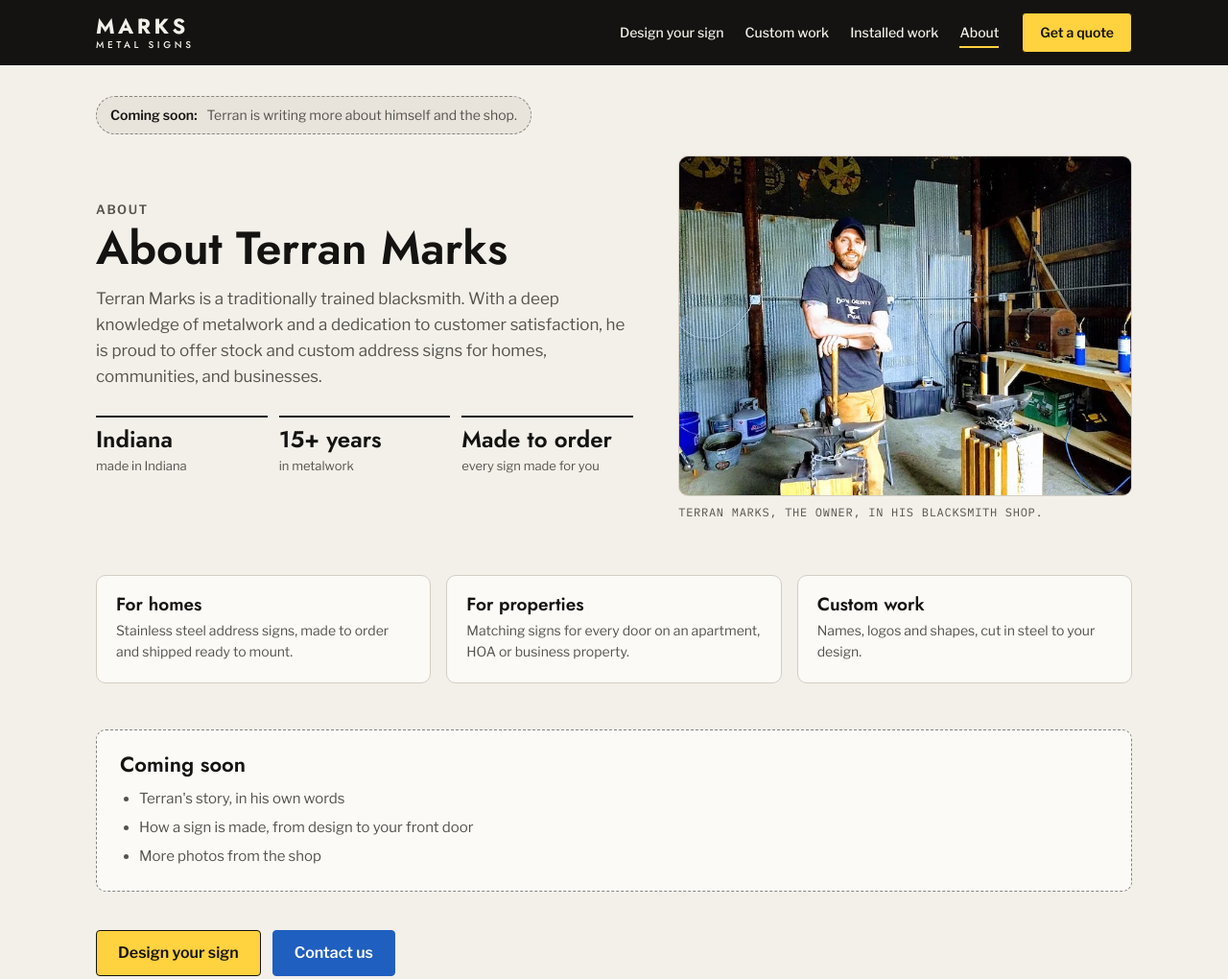
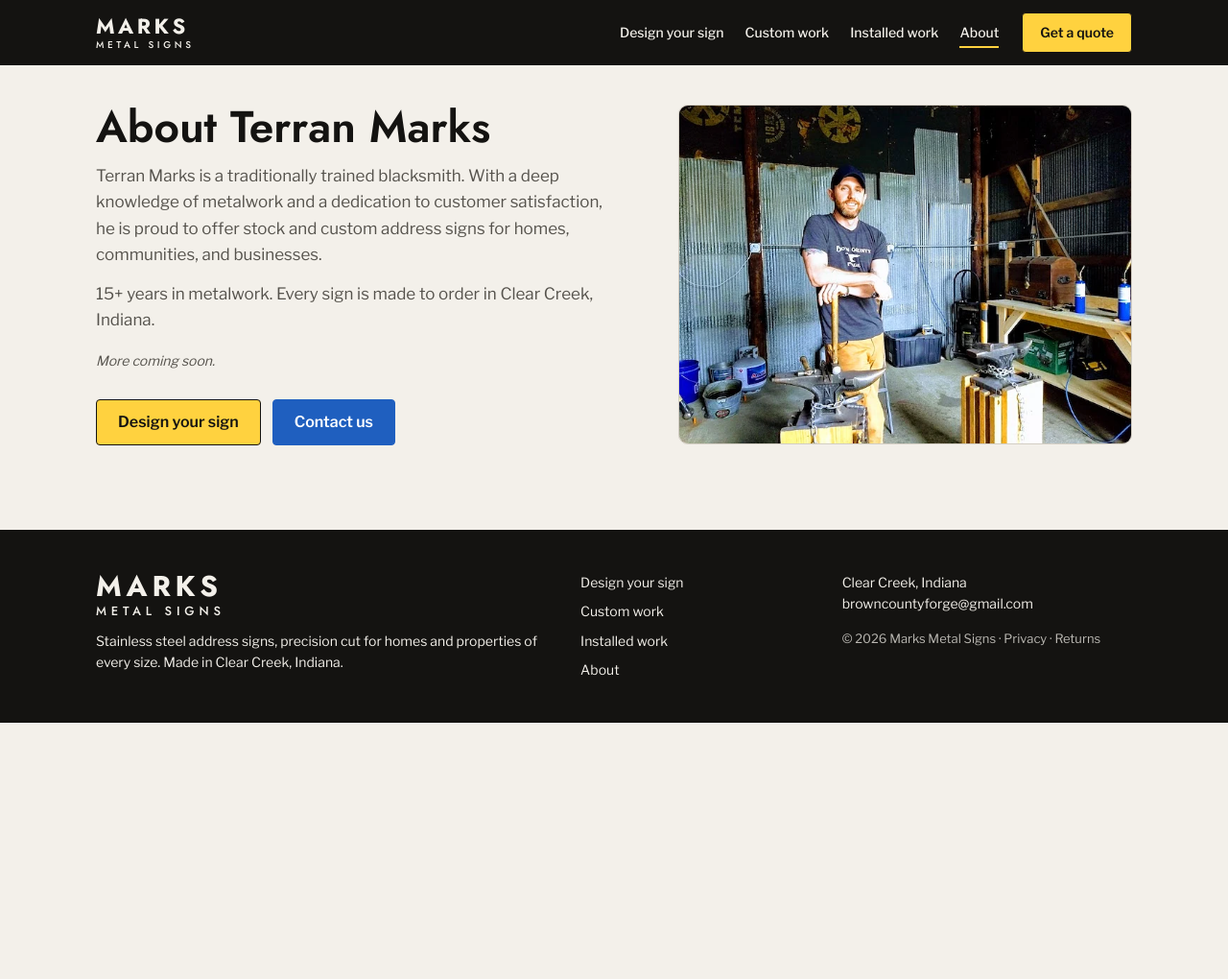
Before and after one commit to tylerstephenwoodward-beep/bcf-website-team, a plain HTML site: page site/about.html in a window 1280 px wide. Shown: the top 1020 px of the page at 96% size. After the commit the page ends 800 px from the top, so only its background shows below. Drawn offline with nearby package versions, Linux system fonts and the light colour scheme.

Commit message:
Website update 2026-11-04

```diff
--- a/site/about.html
+++ b/site/about.html
@@ -11,75 +11,38 @@
 <link rel="stylesheet" href="https://fonts.googleapis.com/css2?family=IBM+Plex+Mono:wght@400;500&family=Jost:wght@500;600;700&family=Libre+Franklin:wght@400;500;600&display=swap">
 <link rel="stylesheet" href="/assets/css/site.css?v=20261103c">
 <style>
-/* The About page. A first version: Terran is writing his own story, so the sections marked "Coming soon" are
-   placeholders until he sends it. */
-.about-page { padding-block: 32px 88px; }
-.soon-note { display: inline-flex; align-items: center; gap: 10px; padding: 8px 14px; border-radius: 999px; background: var(--bone-100); border: 1px dashed var(--steel-400); font-size: 14px; color: var(--ink-muted); }
-.soon-note b { color: var(--ink); }
-.intro { margin-top: 22px; display: grid; grid-template-columns: minmax(0, 6fr) minmax(0, 5fr); gap: 40px; align-items: center; }
-.intro h1 { font-size: clamp(32px, 4.2vw, 48px); margin-top: 8px; }
-.intro .lead { margin-top: 14px; font-size: 17px; line-height: 1.6; color: var(--ink-muted); max-width: 560px; }
-.intro figure { margin: 0; display: flex; flex-direction: column; gap: 8px; }
+/* The About page. Short on purpose until Terran sends more of his story. */
+.about-page { padding-block: 40px 88px; }
+.intro { display: grid; grid-template-columns: minmax(0, 6fr) minmax(0, 5fr); gap: 40px; align-items: center; }
+.intro h1 { font-size: clamp(32px, 4.2vw, 46px); }
+.intro .lead { margin-top: 14px; font-size: 17px; line-height: 1.6; color: var(--ink-muted); max-width: 540px; }
+.intro .more { margin-top: 18px; font-size: 14px; color: var(--ink-muted); font-style: italic; }
+.intro figure { margin: 0; }
 .intro figure img { width: 100%; height: auto; aspect-ratio: 4 / 3; object-fit: cover; border-radius: 10px; border: 1px solid var(--hairline); }
-.intro figcaption { font: 400 12px/1.5 var(--mono); letter-spacing: 0.06em; text-transform: uppercase; color: var(--ink-muted); }
-.stats { margin: 26px 0 0; display: grid; grid-template-columns: repeat(3, minmax(0, 1fr)); gap: 12px; max-width: 560px; }
-.stats div { padding-top: 10px; border-top: 2px solid var(--ink); }
-.stats dt { font: 600 24px/1.1 var(--display); }
-.stats dd { margin: 4px 0 0; font-size: 13px; color: var(--ink-muted); }
-.blocks { margin-top: 56px; display: grid; grid-template-columns: repeat(3, minmax(0, 1fr)); gap: 16px; }
-.blocks div { padding: 20px; border-radius: 10px; background: var(--bone-0); border: 1px solid var(--hairline); }
-.blocks h2 { font-size: 19px; }
-.blocks p { margin-top: 6px; font-size: 14px; color: var(--ink-muted); }
-.soon { margin-top: 48px; padding: 24px; border-radius: 10px; border: 1px dashed var(--steel-400); background: var(--bone-0); }
-.soon h2 { font-size: 22px; }
-.soon ul { margin: 12px 0 0; padding-left: 20px; display: flex; flex-direction: column; gap: 6px; color: var(--ink-muted); }
-.cta { margin-top: 40px; display: flex; gap: 12px; flex-wrap: wrap; }
+.cta { margin-top: 28px; display: flex; gap: 12px; flex-wrap: wrap; }
 .btn.blue { background: var(--link); border-color: var(--link); color: #fff; }
 .btn.blue:hover { background: var(--link-hover); border-color: var(--link-hover); }
-@media (max-width: 880px) { .intro, .blocks { grid-template-columns: 1fr; } .intro figure { order: -1; } }
+@media (max-width: 880px) { .intro { grid-template-columns: 1fr; gap: 24px; } .intro figure { order: -1; } }
 </style>
 </head>
 <body>
 <header data-nav></header>
 <main class="wrap about-page">
-  <p class="soon-note"><b>Coming soon:</b> Terran is writing more about himself and the shop.</p>
-
   <section class="intro" aria-label="About Terran Marks">
     <div>
-      <p class="eyebrow">About</p>
       <h1 data-w="about.title">About Terran Marks</h1>
       <p class="lead" data-w="about.text">Terran Marks is a traditionally trained blacksmith. With a deep knowledge of metalwork and a dedication to customer satisfaction, he is proud to offer stock and custom address signs for homes, communities, and businesses.</p>
-      <dl class="stats">
-        <div><dt>Indiana</dt><dd>made in Indiana</dd></div>
-        <div><dt>15+ years</dt><dd>in metalwork</dd></div>
-        <div><dt>Made to order</dt><dd>every sign made for you</dd></div>
-      </dl>
+      <p class="lead">15+ years in metalwork. Every sign is made to order in Clear Creek, Indiana.</p>
+      <p class="more">More coming soon.</p>
+      <div class="cta">
+        <a class="btn lg" href="/design">Design your sign</a>
+        <a class="btn lg blue" href="/custom">Contact us</a>
+      </div>
     </div>
     <figure>
       <img src="/assets/img/terran.webp" alt="Terran Marks in his blacksmith shop, leaning on a hammer at the anvil" width="640" height="480">
-      <figcaption data-w="about.caption">Terran Marks, the owner, in his blacksmith shop.</figcaption>
     </figure>
   </section>
-
-  <section class="blocks" aria-label="What we make">
-    <div><h2>For homes</h2><p>Stainless steel address signs, made to order and shipped ready to mount.</p></div>
-    <div><h2>For properties</h2><p>Matching signs for every door on an apartment, HOA or business property.</p></div>
-    <div><h2>Custom work</h2><p>Names, logos and shapes, cut in steel to your design.</p></div>
-  </section>
-
-  <section class="soon" aria-label="Coming soon">
-    <h2>Coming soon</h2>
-    <ul>
-      <li>Terran's story, in his own words</li>
-      <li>How a sign is made, from design to your front door</li>
-      <li>More photos from the shop</li>
-    </ul>
-  </section>
-
-  <div class="cta">
-    <a class="btn lg" href="/design">Design your sign</a>
-    <a class="btn lg blue" href="/custom">Contact us</a>
-  </div>
 </main>
 <footer data-footer></footer>
 <script src="/assets/js/layout.js?v=20261103c"></script>
--- a/site/words.js
+++ b/site/words.js
@@ -29,7 +29,6 @@ window.BCF_WORDS = {
   "home.weather2.text": "Snow, salt and sun. No paint or sealant to fail.",
   "about.title": "About Terran Marks",
   "about.text": "Terran Marks is a traditionally trained blacksmith. With a deep knowledge of metalwork and a dedication to customer satisfaction, he is proud to offer stock and custom address signs for homes, communities, and businesses.",
-  "about.caption": "Terran Marks, the owner, in his blacksmith shop.",
   "home.custom.title": "Custom Work",
   "home.custom.text": "Property entrances, logos in steel and one-of-a-kind pieces.",
   "home.cue": "Click the sign to design yours",
```
